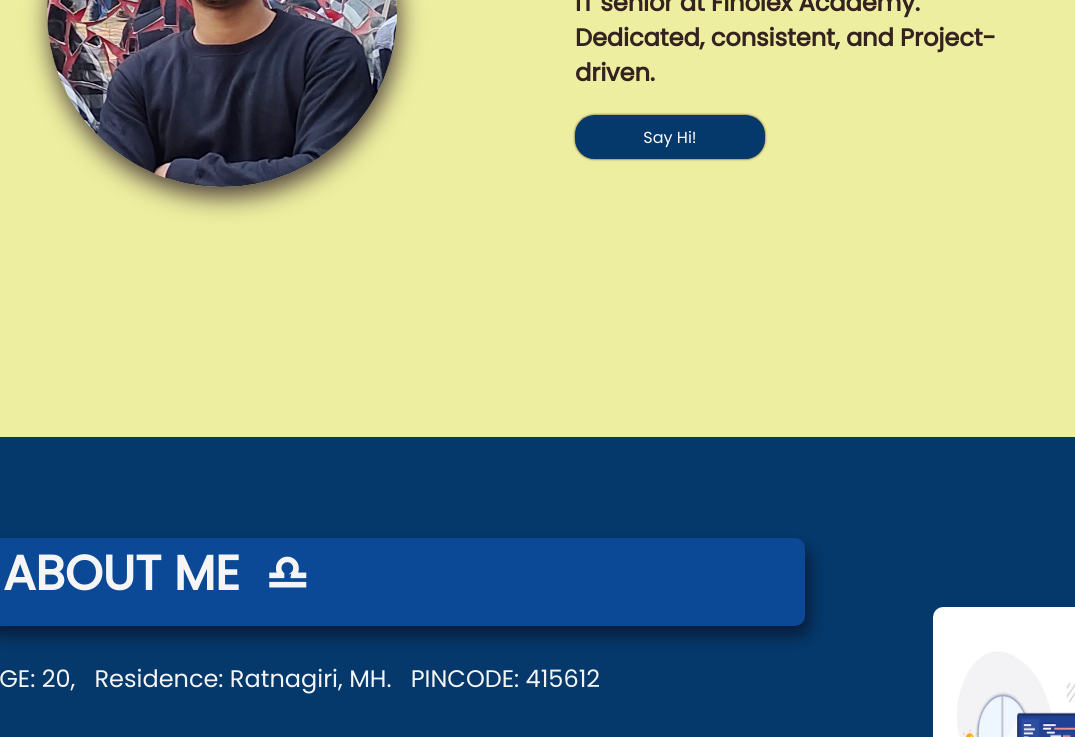
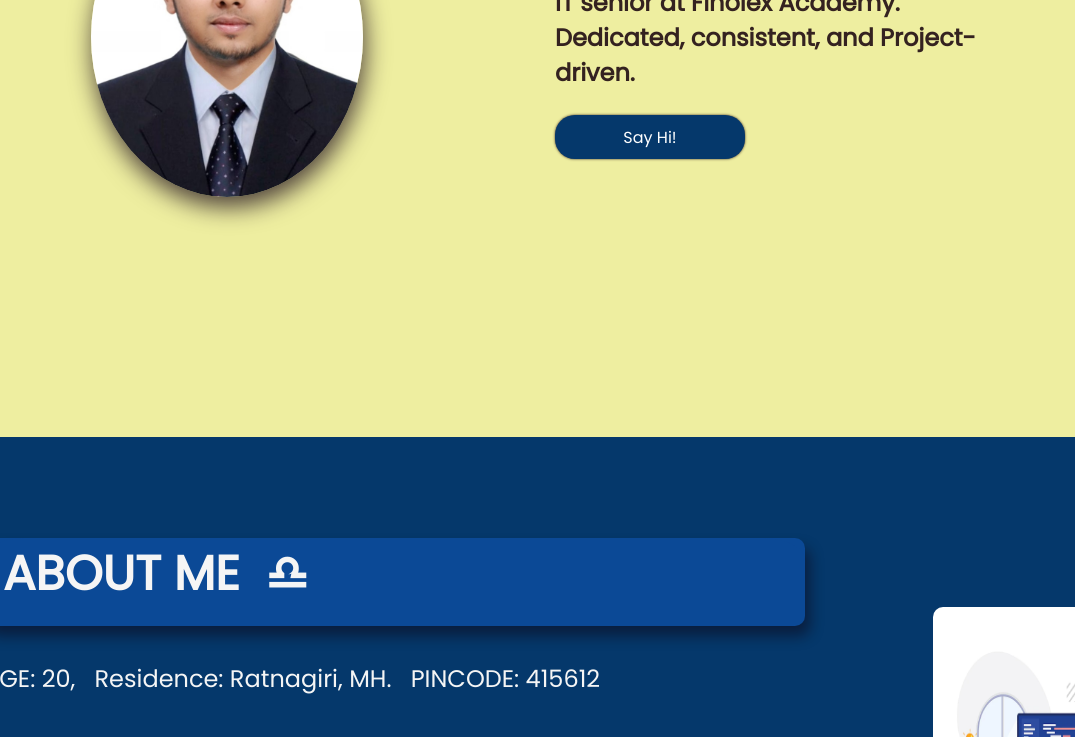
Before and after one commit to jafar-b/jafar, a plain HTML site: page index.html in a window 1280 px wide. Shown: the part 363-1100 px from the top of the page, without its empty margins (81-1156 px from the left). Drawn offline with Linux system fonts and the light colour scheme.

Commit message:
updated photo

```diff
--- a/index.html
+++ b/index.html
@@ -40,7 +40,7 @@
     <div class="content">
         <div class="self">
             <!-- <img src="hello.png" /> -->
-            <img src="main.jpg" />
+            <img src="main.jpeg"/>
         </div>
         <!--TEXT-->
         <div class="main-text">
--- a/style.css
+++ b/style.css
@@ -108,17 +108,22 @@ nav ul li a:hover{
 }
 
 .self img{
-    width: 21.875rem;
-     height: 21.875rem;
+object-fit: 	cover;
+    width: 85%;
+     height:100%;
     border-radius: 50%;
 	box-shadow: 2px 10px 25px #4d403a;
 
 }
 
 .self {
-	width:25rem;
-	height: 25rem;
-
+	display: flex;
+	justify-content: center;
+	align-items: center;
+	width:20rem;
+	height: 20rem;
+	max-width: 100%;
+    max-height: 100%;
 }
 
 .content{
```
Also changed, not shown: main.jpeg (added).
